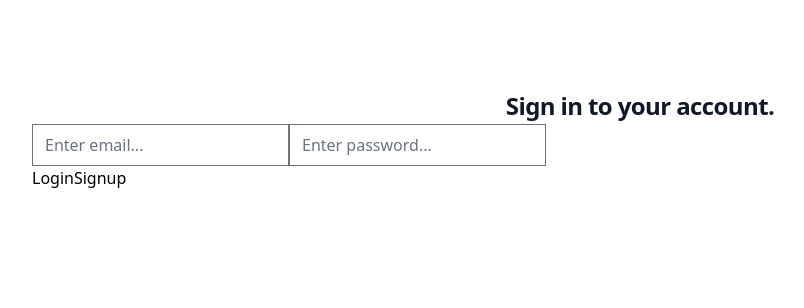
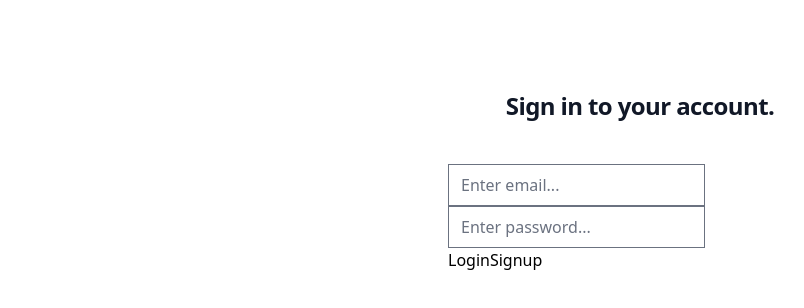
Before and after one commit to patrickoser/comparable-lists, a React (Vite) app: page /login in a window 1280 px wide. Shown: the top 308 px of the page, without its empty margins (0-804 px from the left). Built offline with nearby package versions, Linux system fonts and the light colour scheme.

Commit message:
Add div that wraps form in Login and style it.

```diff
--- a/src/components/Login.jsx
+++ b/src/components/Login.jsx
@@ -14,7 +14,8 @@ const Login = () => {
             <div className="sm:mx-auto sm:w-full sm:max-w-sm">
                 <h2 className="mt-10 text-center text-2xl font-bold leading-9 tracking-tight text-gray-900">Sign in to your account.</h2>
             </div>
-            <form onSubmit={handleLogin}>
+            <div className="mt-10 sm:mx-auto sm:w-full sm:max-w-sm">
+                <form onSubmit={handleLogin} className="">
                     <section>
                         <input
                             type="email"
@@ -38,6 +39,7 @@ const Login = () => {
                         <Link to="/signup"><button>Signup</button></Link>
                     </section>
                 </form>
+            </div>
         </main>
     )
 }
```
Lines whose indentation alone changed are shown as unchanged.
